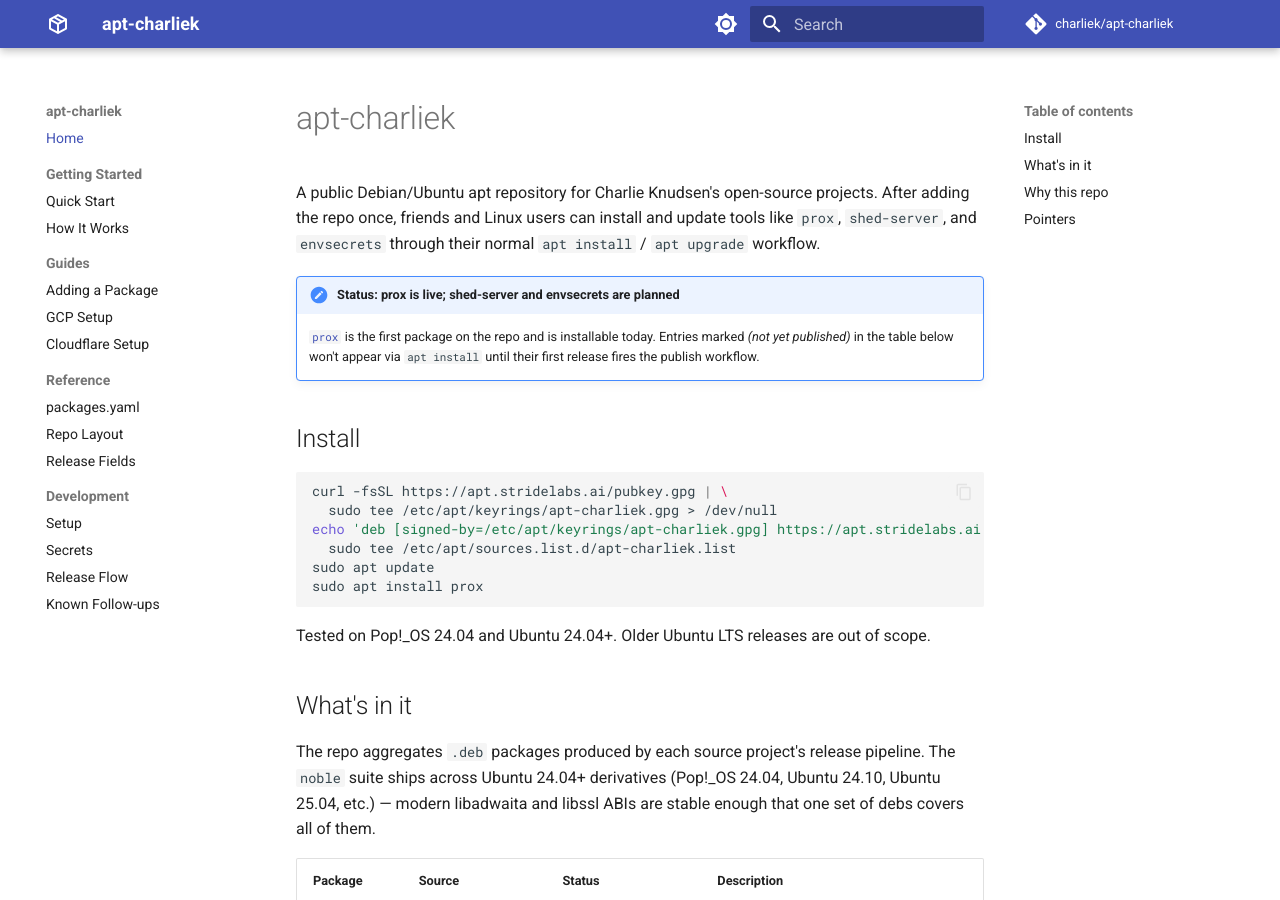
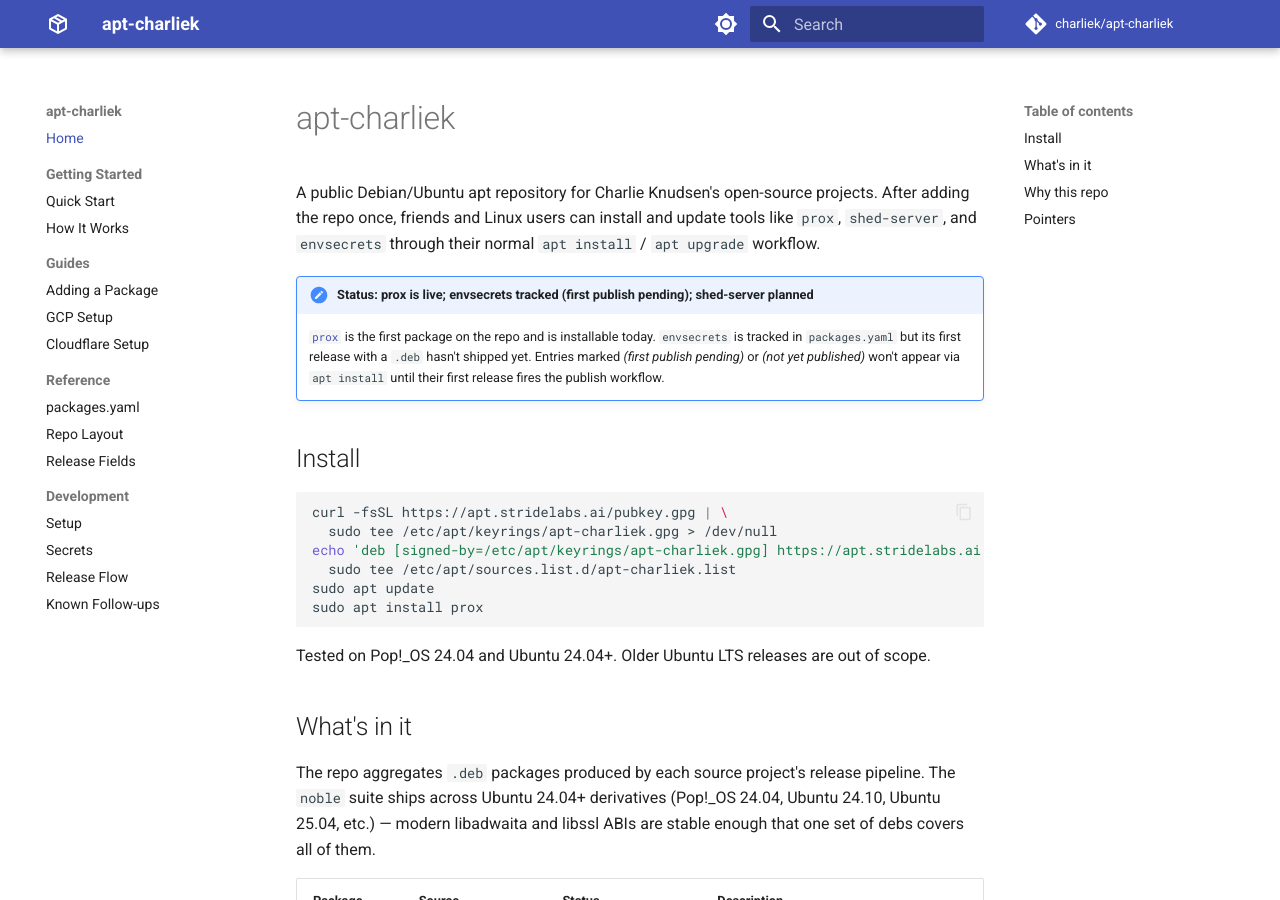
Before and after one commit to charliek/apt-charliek, an MkDocs documentation site: the page built from docs/index.md, in a window 1280 px wide and 900 px high. Built offline with MkDocs 1.6.1 and Material for MkDocs 9.7.7, drawn with Linux system fonts in a browser that asks for light colours; comment, search, counter and statistics services are not loaded.

Commit message:
Sync docs/index.md status callout with updated table

```diff
--- a/docs/index.md
+++ b/docs/index.md
@@ -2,11 +2,13 @@
 
 A public Debian/Ubuntu apt repository for Charlie Knudsen's open-source projects. After adding the repo once, friends and Linux users can install and update tools like `prox`, `shed-server`, and `envsecrets` through their normal `apt install` / `apt upgrade` workflow.
 
-!!! note "Status: prox is live; shed-server and envsecrets are planned"
+!!! note "Status: prox is live; envsecrets tracked (first publish pending); shed-server planned"
     [`prox`](https://github.com/charliek/prox) is the first package on the
-    repo and is installable today. Entries marked *(not yet published)* in
-    the table below won't appear via `apt install` until their first
-    release fires the publish workflow.
+    repo and is installable today. `envsecrets` is tracked in
+    `packages.yaml` but its first release with a `.deb` hasn't shipped
+    yet. Entries marked *(first publish pending)* or *(not yet published)*
+    won't appear via `apt install` until their first release fires the
+    publish workflow.
 
 ## Install
 
```
